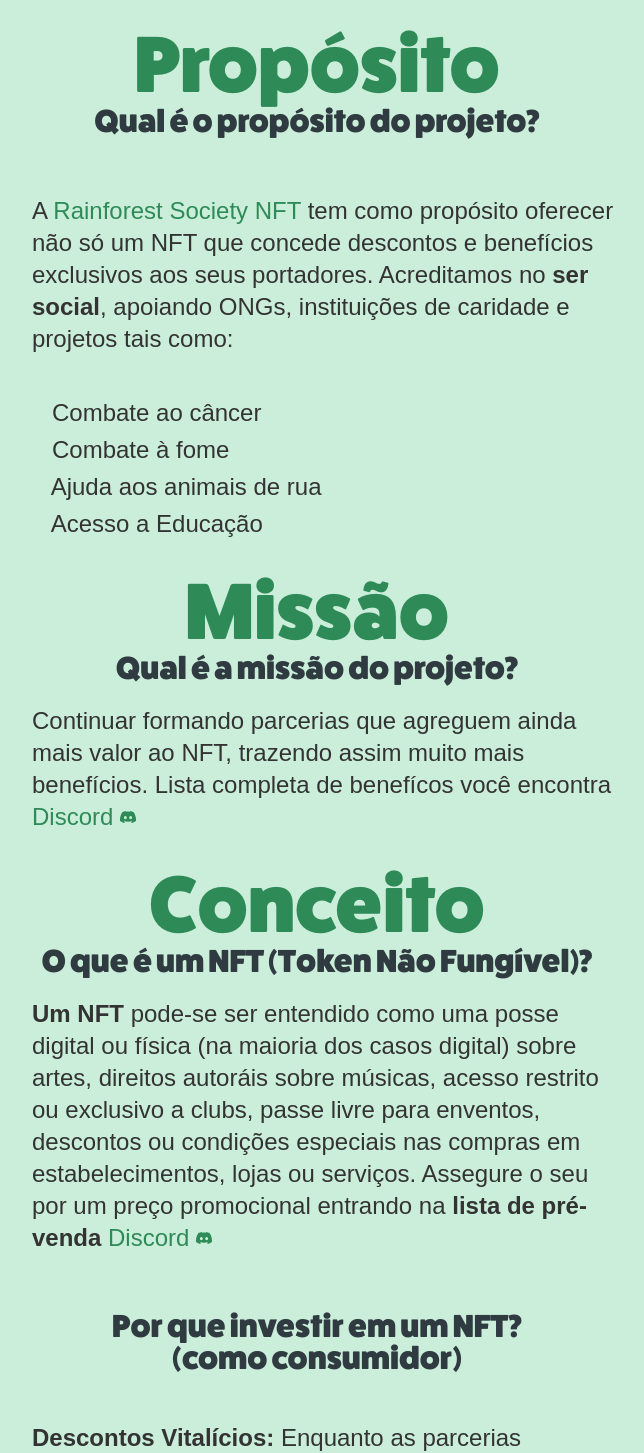
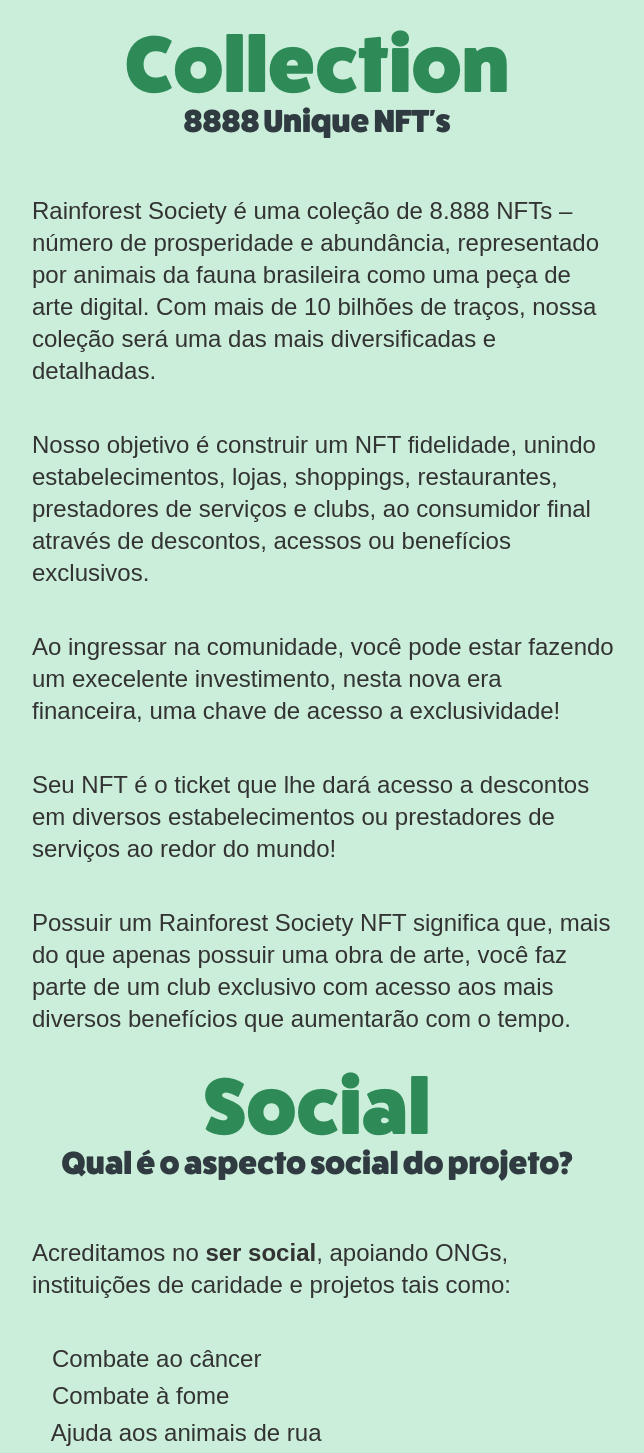
Before and after one commit to treslines/rafosociety, a Next.js app: page / in a window 1280 px wide. Shown: the part 678-2131 px from the top of the page, without its empty margins (323-967 px from the left). Built offline with nearby package versions, Linux system fonts and the light colour scheme; a web font is replaced by a local one.

Commit message:
add copy to landing page

```diff
--- a/pages/index.js
+++ b/pages/index.js
@@ -170,14 +170,37 @@ function Home() {
                   </div>
 
                   <div class="flex flex-col items-center justify-center flex-1 bullet">
+
                      <div class="w-full md:w-[600px] -mt-16 md:-mt-32 lg:-mt-36" >
                         {/* <img style={{margin:"70px 0px 0px 0px"}} src="images/proposito3.webp" alt="NFT Com Utilidade Real" /> */}
-                        <h1 style={{margin:"140px 0px 0px 0px"}} class="text-6xl text-green-200 md:text-8xl lg:text-9xl leading-solid ">Propósito</h1>
-                        <h2 style={{margin:"0px 0px 20px 0px"}} class="text-3xl md:text-5xl leading-solid text-sea-700">Qual é o propósito do projeto?</h2>
+                        <h1 style={{margin:"140px 0px 0px 0px"}} class="text-6xl text-green-200 md:text-8xl lg:text-9xl leading-solid ">Collection</h1>
+                        <h2 style={{margin:"0px 0px 20px 0px"}} class="text-3xl md:text-5xl leading-solid text-sea-700">8888 Unique NFT's</h2>
 
                         <ol class="bullet-list">
                         <li>&nbsp;</li>
-                           <li>A <a href="https://discord.gg/Tr7bHA8jQj" class=" text-green-200"> Rainforest Society NFT </a> tem como propósito oferecer não só um NFT que concede descontos e benefícios exclusivos aos seus portadores. Acreditamos no <b>ser social</b>, apoiando ONGs, instituições de caridade e projetos tais como:</li>
+                           <li><i class="fas fa-check-circle"/> Rainforest Society é uma coleção de 8.888 NFTs &#8211; número de prosperidade e abundância, representado por animais da fauna brasileira como uma peça de arte digital. Com mais de 10 bilhões de traços, nossa coleção será uma das mais diversificadas e detalhadas.</li>
+                           <li>&nbsp;</li>
+                           <li><i class="fas fa-check-circle"/> Nosso objetivo é construir um NFT fidelidade, unindo estabelecimentos, lojas, shoppings, restaurantes, prestadores de serviços e clubs, ao consumidor final através de descontos, acessos ou benefícios exclusivos.</li>
+                           <li>&nbsp;</li>
+                           <li><i class="fas fa-check-circle"/> Ao ingressar na comunidade, você pode estar fazendo um execelente investimento, nesta nova era financeira, uma chave de acesso a exclusividade!</li>
+                           <li>&nbsp;</li>
+                           <li><i class="fas fa-check-circle"/> Seu NFT é o ticket que lhe dará acesso a descontos em diversos estabelecimentos ou prestadores de serviços ao redor do mundo!</li>
+                           <li>&nbsp;</li>
+                           <li><i class="fas fa-check-circle"/> Possuir um Rainforest Society NFT significa que, mais do que apenas possuir uma obra de arte, você faz parte de um club exclusivo com acesso aos mais diversos benefícios que aumentarão com o tempo.</li>
+                           <li>&nbsp;</li>
+                           {/* <li>&nbsp;&nbsp;Mais detalhes no <a href="https://discord.gg/Tr7bHA8jQj" class=" text-green-200"> Discord </a><a class="" href="https://discord.gg/Tr7bHA8jQj"><img src="svg/discord.svg" alt="Discord" style={{height:"16px", display:"inline", width:"16px", margin:"0px 0px 3px 0px"}}/></a></li>
+                           <li>&nbsp;</li> */}
+                        </ol>
+                     </div>
+
+                     <div class="w-full md:w-[600px] -mt-16 md:-mt-32 lg:-mt-36" >
+                        {/* <img style={{margin:"70px 0px 0px 0px"}} src="images/proposito3.webp" alt="NFT Com Utilidade Real" /> */}
+                        <h1 style={{margin:"140px 0px 0px 0px"}} class="text-6xl text-green-200 md:text-8xl lg:text-9xl leading-solid ">Social</h1>
+                        <h2 style={{margin:"0px 0px 20px 0px"}} class="text-3xl md:text-5xl leading-solid text-sea-700">Qual é o aspecto social do projeto?</h2>
+
+                        <ol class="bullet-list">
+                        <li>&nbsp;</li>
+                           <li>Acreditamos no <b>ser social</b>, apoiando ONGs, instituições de caridade e projetos tais como:</li>
                            <li>&nbsp;</li>
                            <li>&nbsp;&nbsp;<i class="fas fa-ribbon"></i> Combate ao câncer</li>
                            <li>&nbsp;&nbsp;<i class="fas fa-utensils"></i> Combate à fome</li>
@@ -194,17 +217,17 @@ function Home() {
                         <h2 style={{margin:"0px 0px 20px 0px"}} class="text-3xl md:text-5xl leading-solid text-sea-700">Qual é a missão do projeto?</h2>
                         {/* <p ><b>Qual é a missão do projeto?</b></p> */}
                         <ol class="bullet-list">
-                           <li>Continuar formando parcerias que agreguem ainda mais valor ao NFT, trazendo assim muito mais benefícios. Lista completa de benefícos você encontra <a href="https://discord.gg/Tr7bHA8jQj" class=" text-green-200"> Discord </a><a class="" href="https://discord.gg/Tr7bHA8jQj"><img src="svg/discord.svg" alt="Discord" style={{height:"16px", display:"inline", width:"16px", margin:"0px 0px 3px 0px"}}/></a></li>
+                           <li>Continuar formando parcerias, aumentando assim os benefícios e valor do NFT no decorrer do tempo. Lista completa de benefícos você encontra <a href="https://discord.gg/Tr7bHA8jQj" class=" text-green-200"> Discord </a><a class="" href="https://discord.gg/Tr7bHA8jQj"><img src="svg/discord.svg" alt="Discord" style={{height:"16px", display:"inline", width:"16px", margin:"0px 0px 3px 0px"}}/></a></li>
                            <li>&nbsp;</li>
                         </ol>
                      </div>
                      <div class="w-full md:w-[600px] -mt-16 md:-mt-32 lg:-mt-36" >
                         {/* <img style={{margin:"70px 0px 0px 0px"}} src="images/conceito.webp" alt="NFT Com Utilidade Real" /> */}
-                        <h1 style={{margin:"140px 0px 0px 0px"}} class="text-6xl text-green-200 md:text-8xl lg:text-9xl leading-solid ">Conceito</h1>
+                        <h1 style={{margin:"140px 0px 0px 0px"}} class="text-6xl text-green-200 md:text-8xl lg:text-9xl leading-solid ">Conceito NFT</h1>
                         <h2 style={{margin:"0px 0px 20px 0px"}} class="text-3xl md:text-5xl leading-solid text-sea-700">O que é um NFT (Token Não Fungível)?</h2>
                         {/* <p ><b>O que é um NFT (Token Não Fungível) na prática?</b></p> */}
                         <ol class="bullet-list" >
-                           <li><b>Um NFT</b> pode-se ser entendido como uma posse digital ou física (na maioria dos casos digital) sobre artes, direitos autoráis sobre músicas, acesso restrito ou exclusivo a clubs, passe livre para enventos, descontos ou condições especiais nas compras em estabelecimentos, lojas ou serviços. Assegure o seu por um preço promocional entrando na <b>lista de pré-venda</b> <a href="https://discord.gg/Tr7bHA8jQj" class=" text-green-200"> Discord </a><a class="" href="https://discord.gg/Tr7bHA8jQj"><img src="svg/discord.svg" alt="Discord" style={{height:"16px", display:"inline", width:"16px", margin:"0px 0px 3px 0px"}}/></a></li>
+                           <li><b>Um NFT</b> pode ser entendido como uma posse digital ou física (na maioria dos casos digital): Sejam elas sobre artes; direitos autorais sobre músicas; passe de entrada para acesso restrito ou exclusivo a clubs; passe livre para enventos diversos; descontos e/ou condições especiais nos estabelecimentos, lojas ou serviços que fazem parte da parceria. Assegure o seu por um preço promocional entrando na <b>lista de pré-venda</b> <a href="https://discord.gg/Tr7bHA8jQj" class=" text-green-200"> Discord </a><a class="" href="https://discord.gg/Tr7bHA8jQj"><img src="svg/discord.svg" alt="Discord" style={{height:"16px", display:"inline", width:"16px", margin:"0px 0px 3px 0px"}}/></a></li>
                            <li>&nbsp;</li>
                         </ol>
                         {/* <p ><b>Por que investir em um NFT? (como consumidor)</b></p> */}
@@ -215,7 +238,7 @@ function Home() {
                            <li>&nbsp;</li>
                            <li><i class="fas fa-check-circle"/> <b>Arte Plajenada:</b> Desenvolvido para uso em redes sociais, onde os personagens foram criados dentro de uma zona segura de exibição. Spoilers:<a href="https://discord.gg/Tr7bHA8jQj" class=" text-green-200"> Discord </a><a class="" href="https://discord.gg/Tr7bHA8jQj"><img src="svg/discord.svg" alt="Discord" style={{height:"16px", display:"inline", width:"16px", margin:"0px 0px 3px 0px"}}/></a></li>
                            <li>&nbsp;</li>
-                           <li><i class="fas fa-check-circle"/> <b>Alta Resolução:</b> Arte ilustrada por um profissional brasileiro valorizando a fauna e as regiões brasileiras em alta resolução. (2500 x 2500 x 300dpi)</li>
+                           <li><i class="fas fa-check-circle"/> <b>Alta Resolução:</b> Arte ilustrada por um profissional brasileiro, em alta resolução (2500 x 2500 x 300dpi), valorizando a fauna e as regiões brasileiras.</li>
                            <li>&nbsp;</li>
                            <li><i class="fas fa-check-circle"/> <b>Cultura Pop:</b> NFT criado para público da cultura pop. Vide <a href="https://discord.gg/Tr7bHA8jQj" class=" text-green-200"> Discord </a><a class="" href="https://discord.gg/Tr7bHA8jQj"><img src="svg/discord.svg" alt="Discord" style={{height:"16px", display:"inline", width:"16px", margin:"0px 0px 3px 0px"}}/></a></li>
                            <li>&nbsp;</li>
@@ -276,6 +299,9 @@ function Home() {
                </div>
             </div>
          </div>
+         <div class="flex flex-col items-center justify-center flex-1">
+            <p class="tracking-wider text-green-200 footer">&#169; 2021 Rainforest Society NFT. All rights reserved</p>
+         </div>
       </div>
    )
 }
--- a/styles/global.css
+++ b/styles/global.css
@@ -290,3 +290,12 @@ section .card .image img{
 .fa-xs {
   margin-bottom: 10px;
 }
+
+ /* -------------- Footer -------------------- */
+
+ .footer {
+  font-family: 'Poppins', sans-serif;
+  font-size: 10px;
+  font-weight: bold;
+  color: #333;
+ }
```
Also changed, not shown: src/components/GifShow.js (added, +13 -0 lines).
